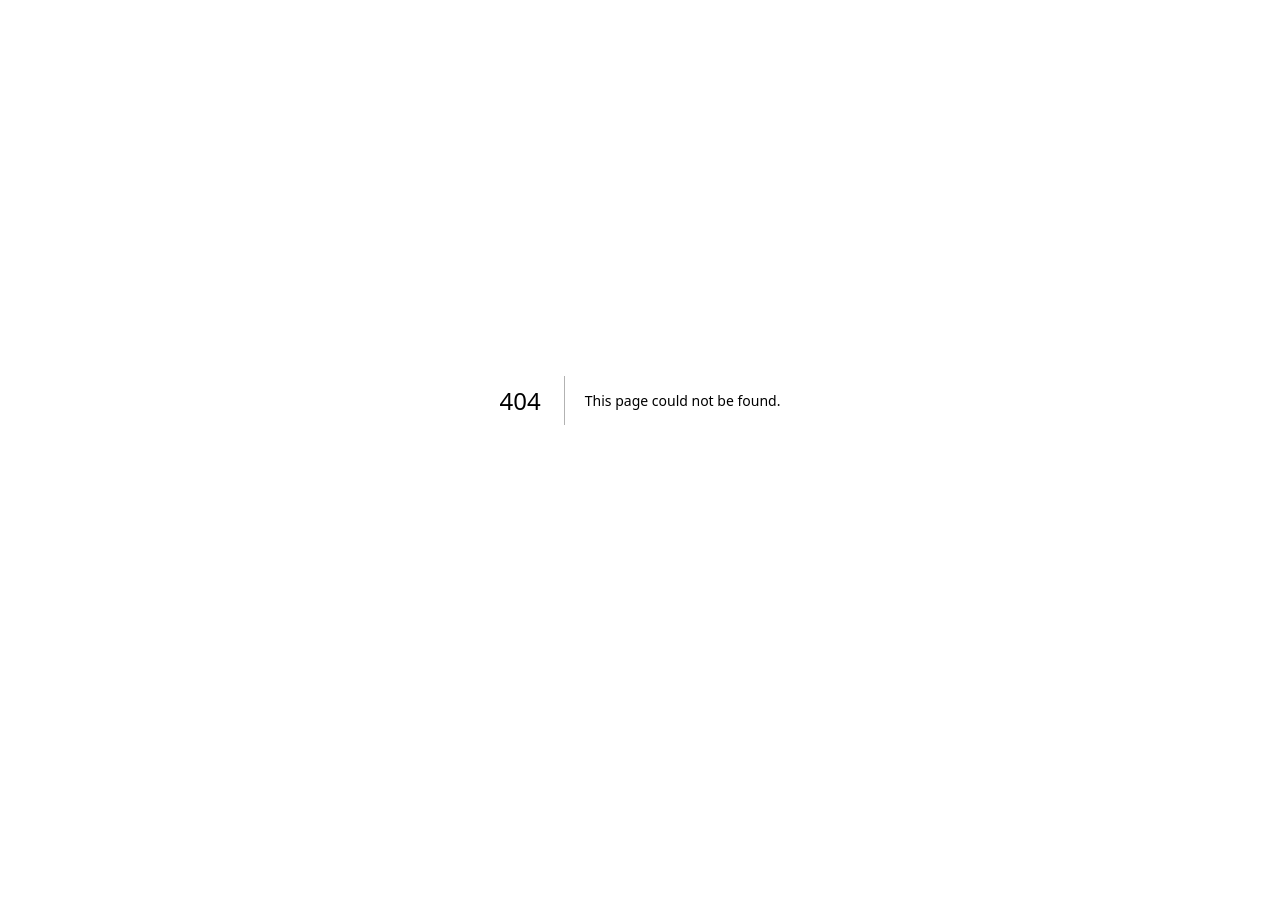
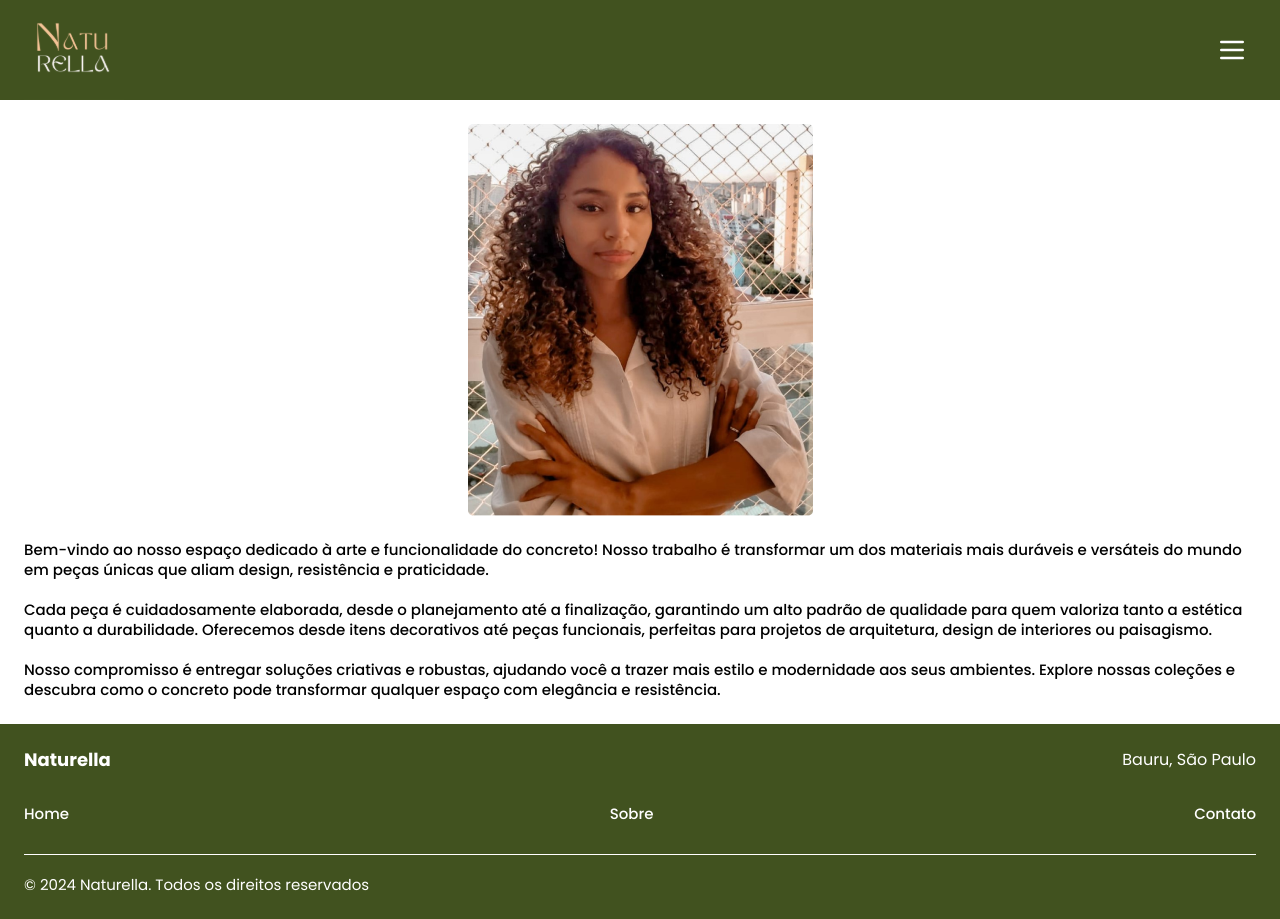
Before and after one commit to zehguilherme/naturella, a Next.js app: page /sobre in a window 1280 px wide. Before the commit this address had no page. Before the commit the page ends 800 px from the top, so only its background shows below. Built offline with nearby package versions, Linux system fonts and the light colour scheme.

Commit message:
Add about page

```diff
--- /dev/null
+++ b/src/app/sobre/page.tsx
@@ -0,0 +1,53 @@
+import type { Metadata } from "next";
+import Image from "next/image";
+
+import { Header } from "../components/Header";
+
+import profile from "../img/profile.png";
+import { Footer } from "../components/Footer";
+
+export const metadata: Metadata = {
+	title: "Sobre - Naturella",
+	description: "Informações gerais sobre a empresa.",
+};
+
+export default function About() {
+	return (
+		<>
+			<Header />
+
+			<main className="flex flex-col items-center justify-center gap-6 p-6">
+				<Image
+					src={profile}
+					alt="Imagem de uma mulher negra de cabelos cacheados, com uma camisa branca e que está de braços cruzados"
+				/>
+
+				<div className="flex flex-col gap-5">
+					<p className="font-medium text-base-sm text-black">
+						Bem-vindo ao nosso espaço dedicado à arte e funcionalidade do
+						concreto! Nosso trabalho é transformar um dos materiais mais
+						duráveis e versáteis do mundo em peças únicas que aliam design,
+						resistência e praticidade.
+					</p>
+
+					<p className="font-medium text-base-sm text-black">
+						Cada peça é cuidadosamente elaborada, desde o planejamento até a
+						finalização, garantindo um alto padrão de qualidade para quem
+						valoriza tanto a estética quanto a durabilidade. Oferecemos desde
+						itens decorativos até peças funcionais, perfeitas para projetos de
+						arquitetura, design de interiores ou paisagismo.
+					</p>
+
+					<p className="font-medium text-base-sm text-black">
+						Nosso compromisso é entregar soluções criativas e robustas, ajudando
+						você a trazer mais estilo e modernidade aos seus ambientes. Explore
+						nossas coleções e descubra como o concreto pode transformar qualquer
+						espaço com elegância e resistência.
+					</p>
+				</div>
+			</main>
+
+			<Footer />
+		</>
+	);
+}
```
Also changed, not shown: src/app/img/profile.png (added).
